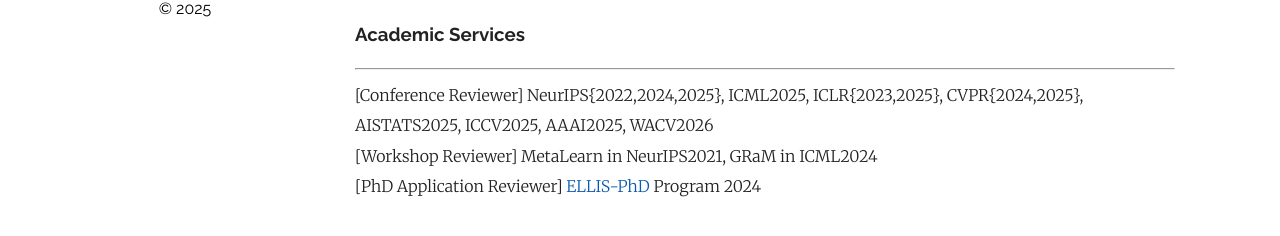
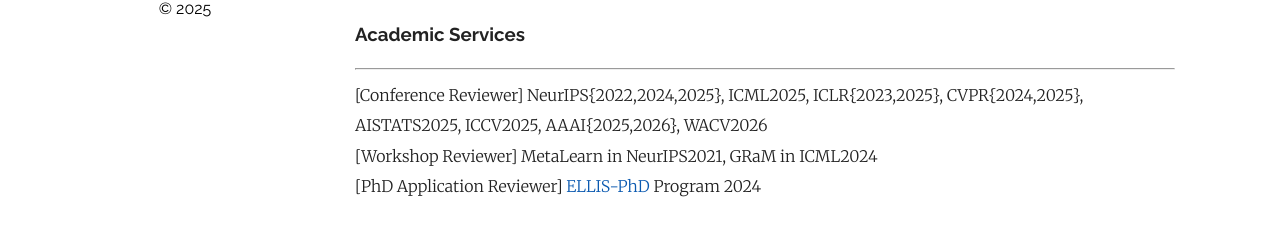
Before and after one commit to MingyuKim87/MingyuKim87.github.io, a Jekyll site: the page built from index.md, in a window 1280 px wide and 900 px high, scrolled down 4113 px. Shown: the part 577-813 px from the top of the window. Built offline with Jekyll 4.4.1, drawn with Linux system fonts in a browser that asks for light colours; some web fonts are replaced.

Commit message:
Update index.md

```diff
--- a/index.md
+++ b/index.md
@@ -168,7 +168,7 @@ Journal of the Society of Korea Industrial and Systems Engineering (*Domestic*),
 ### Academic Services
 <hr>
 
-[Conference Reviewer] NeurIPS{2022,2024,2025}, ICML2025, ICLR{2023,2025}, CVPR{2024,2025}, AISTATS2025, ICCV2025, AAAI2025, WACV2026
+[Conference Reviewer] NeurIPS{2022,2024,2025}, ICML2025, ICLR{2023,2025}, CVPR{2024,2025}, AISTATS2025, ICCV2025, AAAI{2025,2026}, WACV2026
 [Workshop Reviewer] MetaLearn in NeurIPS2021, GRaM in ICML2024
 [PhD Application Reviewer] [ELLIS-PhD][ellis] Program 2024
 
```
